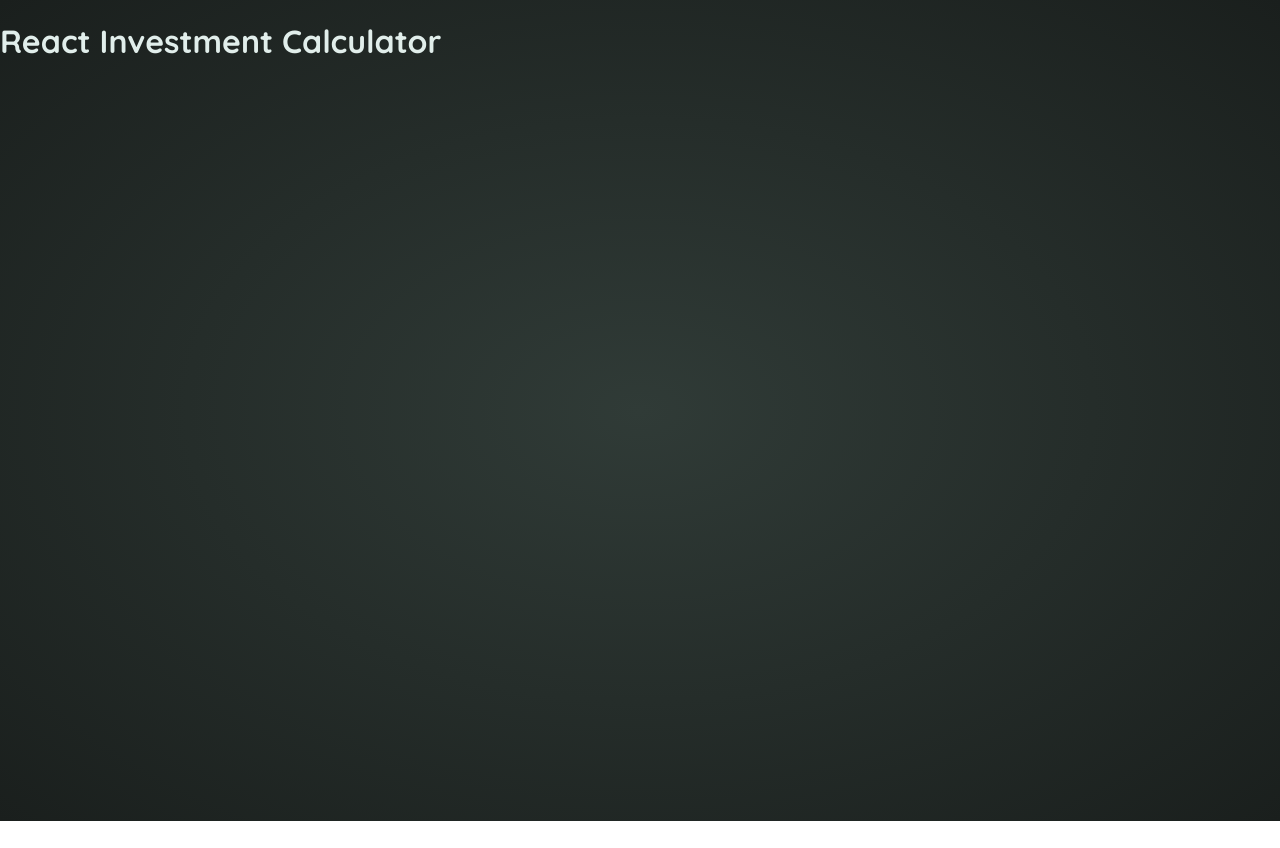
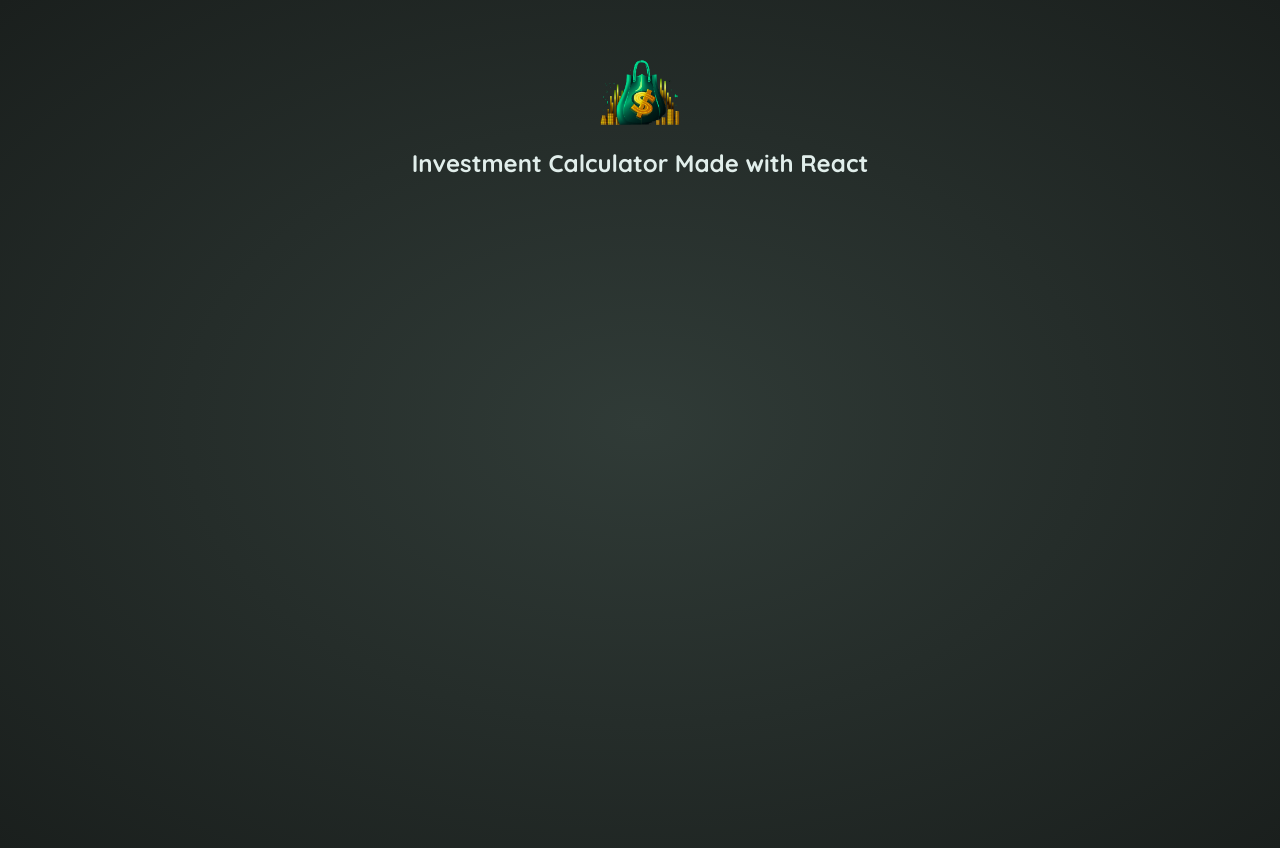
Before and after one commit to RonanKer29/react-investment-calculator, a React (Vite) app: page / in a window 1280 px wide. Before the commit the page ends 821 px from the top, so only its background shows below. Built offline with nearby package versions, Linux system fonts and the light colour scheme.

Commit message:
header and userInput component

```diff
--- a/src/App.jsx
+++ b/src/App.jsx
@@ -1,7 +1,7 @@
+import Header from "./components/Header.jsx";
+
 function App() {
-  return (
-    <h1>React Investment Calculator</h1>
-  )
+  return <Header />;
 }
 
-export default App
+export default App;
--- /dev/null
+++ b/src/components/Header.jsx
@@ -0,0 +1,10 @@
+import logo from "../assets/investment-calculator-logo.png";
+
+export default function Header() {
+  return (
+    <header id="header">
+      <img src={logo} />
+      <h1>Investment Calculator Made with React</h1>
+    </header>
+  );
+}
--- /dev/null
+++ b/src/components/UserInput.jsx
@@ -0,0 +1,3 @@
+export default function UserInput() {
+  return;
+}
```
Also changed, not shown: 1 other file (tests, documents, lock files or other folders).
